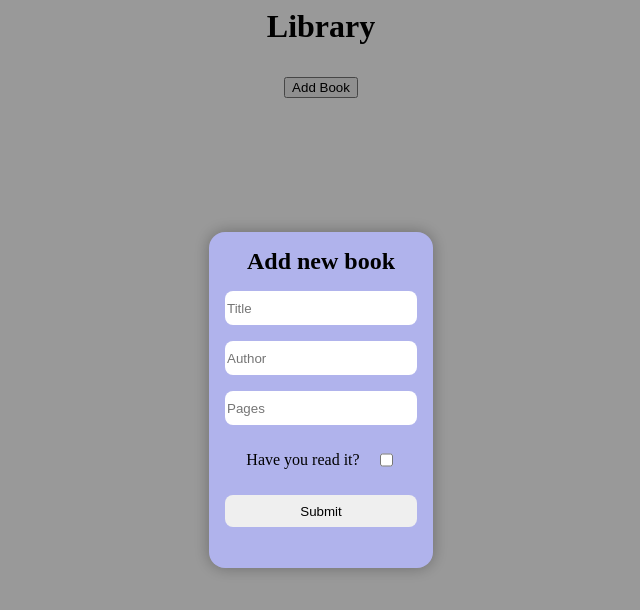
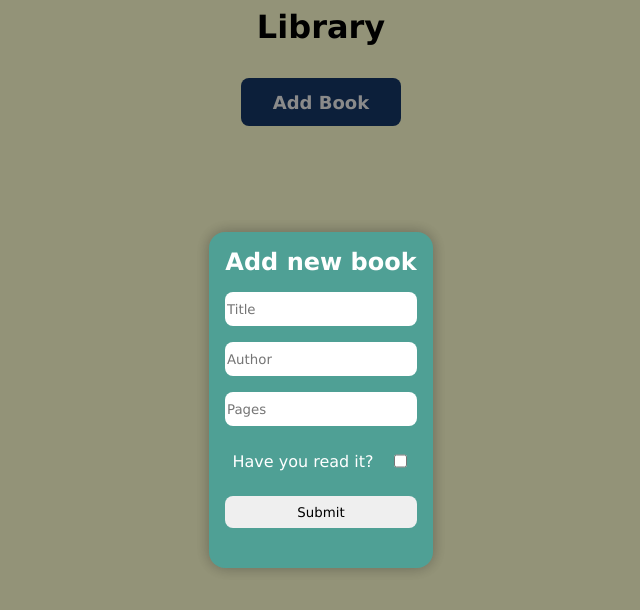
Before and after one commit to Eveieve/library, a plain HTML site: page index.html in a window 1280 px wide. Both pictures are taken after a click on the button "Add Book". Shown: the whole page, without its empty margins (319-959 px from the left). Drawn offline with Linux system fonts and the light colour scheme.

Commit message:
[ui] Improve UI

```diff
--- a/script.js
+++ b/script.js
@@ -55,11 +55,13 @@ function displayBook() {
 
   container.appendChild(card);
   card.style.cssText =
-    "background-color: #3A98B9; text-align: center; min-width:10rem; border-radius:.5rem; padding: 2rem;";
+    "background-color: rgb(186, 209, 194); text-align: center; min-width:10rem; border-radius:.5rem; padding: 2rem;";
 
   document.querySelector("form").reset();
 
   const remove = document.createElement("button");
+  remove.style.cssText =
+    "background-color: rgb(79, 160, 149); color: white; border: none; font-size: medium; font-weight: 700; border-radius: .3rem; width: 8rem; height: 2.5rem";
   remove.textContent = "Remove";
   remove.classList.add = ("removeBtn", "property");
   card.appendChild(remove);
--- a/style.css
+++ b/style.css
@@ -6,9 +6,23 @@ body {
   display: grid;
   justify-content: center;
   justify-items: center;
-
+  background-color: rgb(246, 246, 201);
   gap: 2rem;
 }
+* {
+  font-family: Verdana, Geneva, Tahoma, sans-serif;
+}
+.add {
+  border-radius: 0.5rem;
+  width: 10rem;
+  height: 3rem;
+  font-size: large;
+  font-weight: bold;
+  border: none;
+  background-color: rgb(21, 52, 98);
+  color: rgb(231, 231, 231);
+}
+
 form {
   display: flex;
   flex-direction: column;
@@ -45,7 +59,8 @@ h2 {
   margin-bottom: 1rem;
 }
 .modal {
-  background-color: #b0b3ec;
+  background-color: rgb(79, 160, 149);
+  color: white;
   min-width: 15%;
   min-height: 40%;
   border: 0;
```
